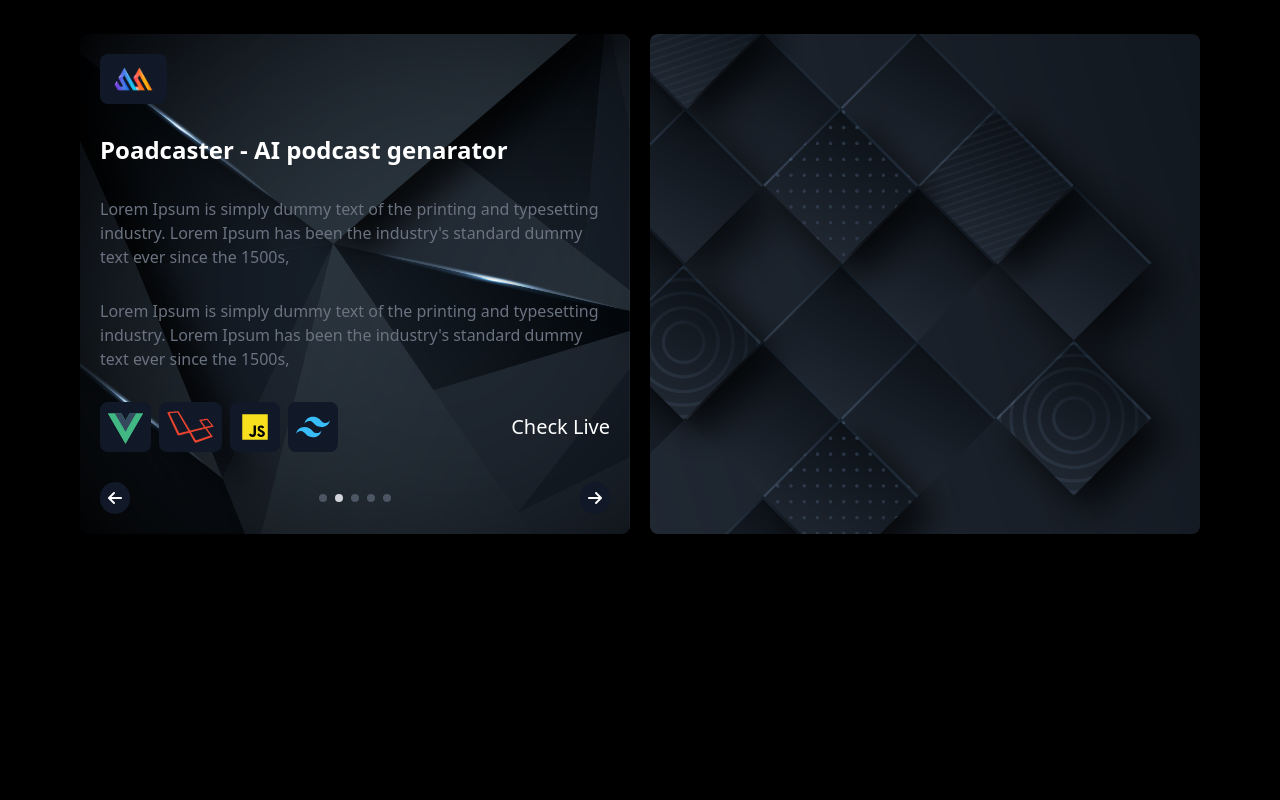
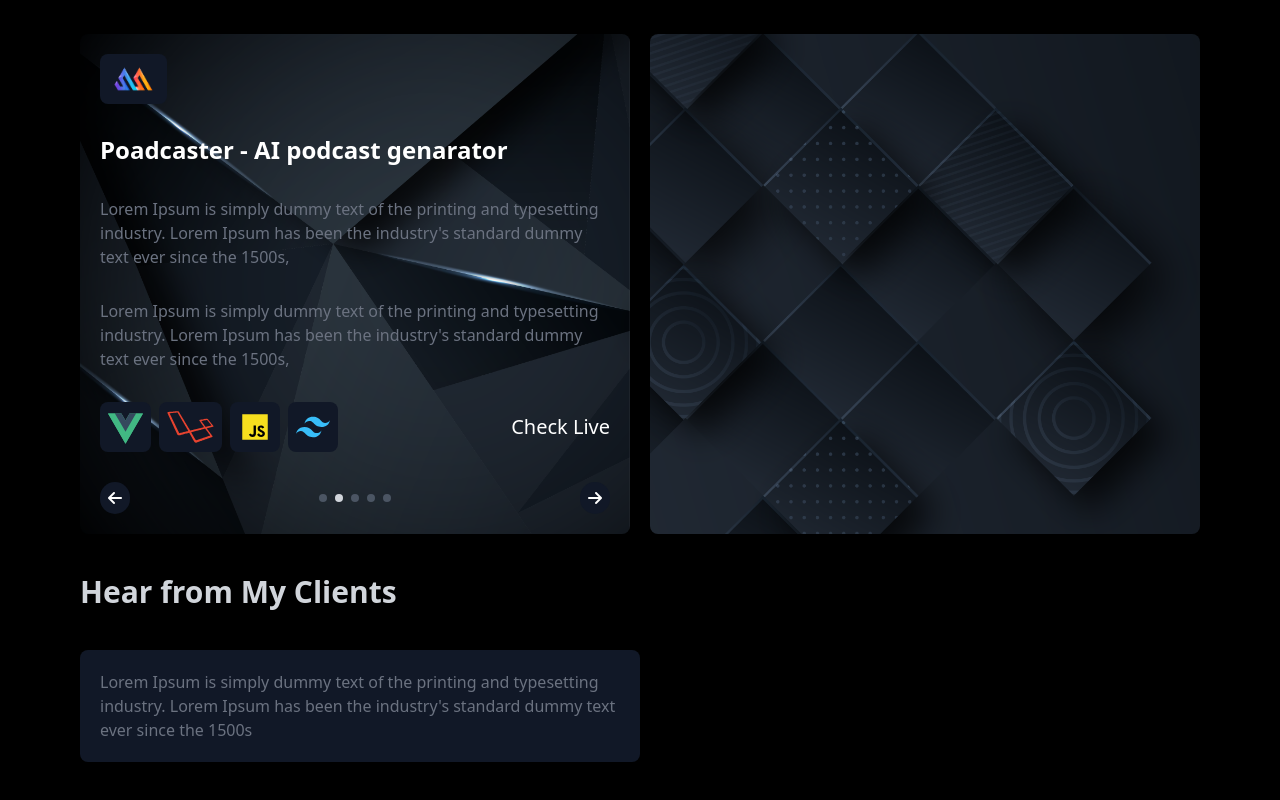
Before and after one commit to developer-tamim/protfolio-vue-tailwind, a Vue app: page / in a window 1280 px wide. Shown: the part 1604-2404 px from the top of the page. Before the commit the page ends 2218 px from the top, so only its background shows below. Built offline with nearby package versions, Linux system fonts and the light colour scheme.

Commit message:
client section

```diff
--- a/src/App.vue
+++ b/src/App.vue
@@ -3,6 +3,7 @@ import Navbar from './components/Navbar.vue'
 import Header from './components/Header.vue'
 import About from './components/About.vue'
 import Work from './components/Work.vue';
+import Client from './components/Client.vue';
 </script>
 
 <template lang="">
@@ -11,6 +12,7 @@ import Work from './components/Work.vue';
     <Header />
     <About/>
     <Work/>
+    <Client/>
   </div>
 </template>
 <script>
--- /dev/null
+++ b/src/components/Client.vue
@@ -0,0 +1,22 @@
+<template lang="">
+    <div class="flex flex-col gap-5">
+        <h1 class="text-3xl font-bold text-gray-300 mb-5">Hear from My Clients</h1>
+        <div class="grid grid-cols-2 gpa-5">
+            <!-- card -->
+            <div class="p-5 rounded-lg bg-gray-900">
+                <p class="text-gray-500">Lorem Ipsum is simply dummy text of the printing and typesetting industry. Lorem Ipsum has been the industry's standard dummy text ever since the 1500s
+
+                </p>
+            </div>
+            <!-- card -->
+        </div>
+    </div>
+</template>
+<script>
+export default {
+
+}
+</script>
+<style lang="">
+
+</style>
```
